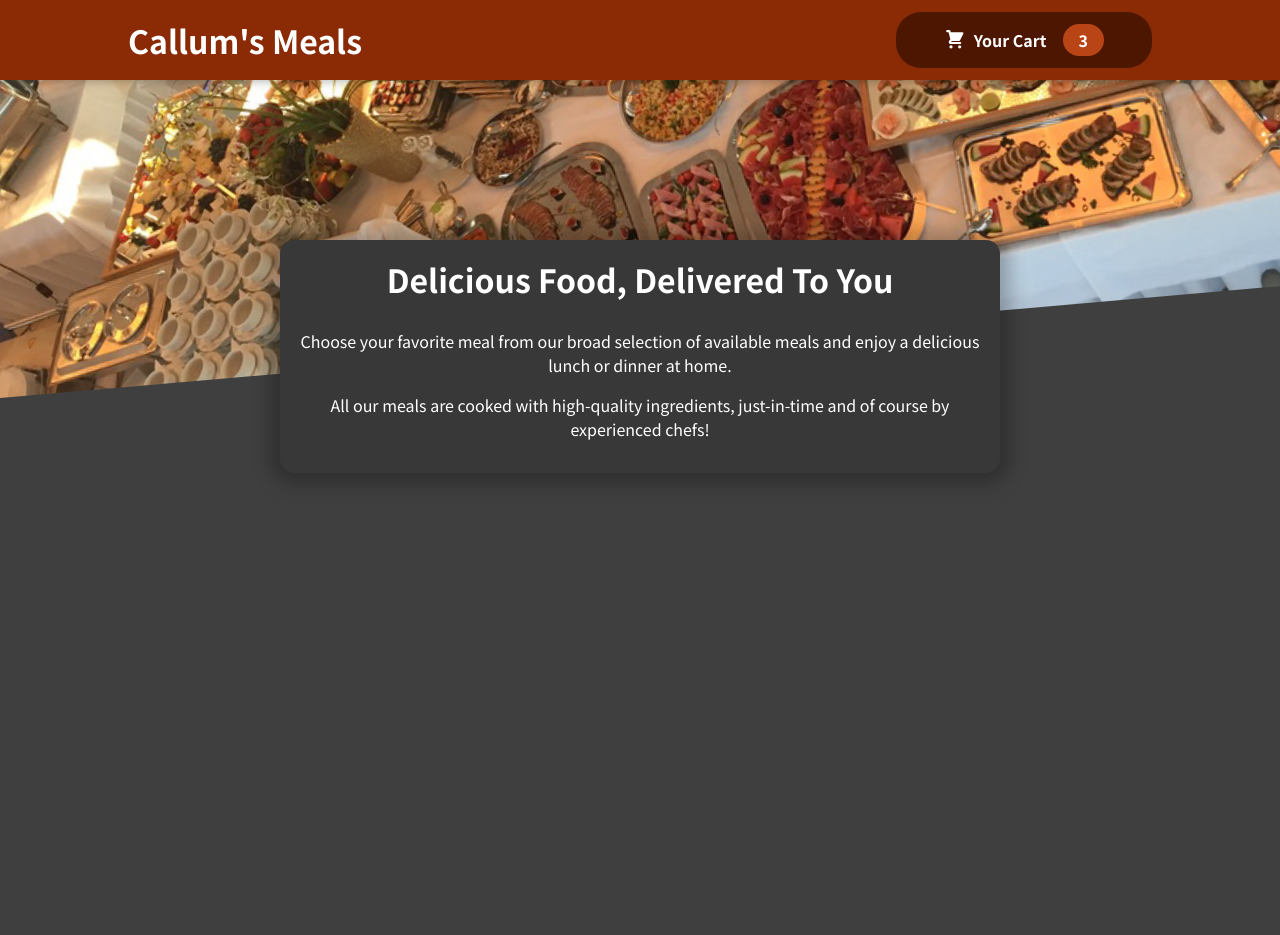
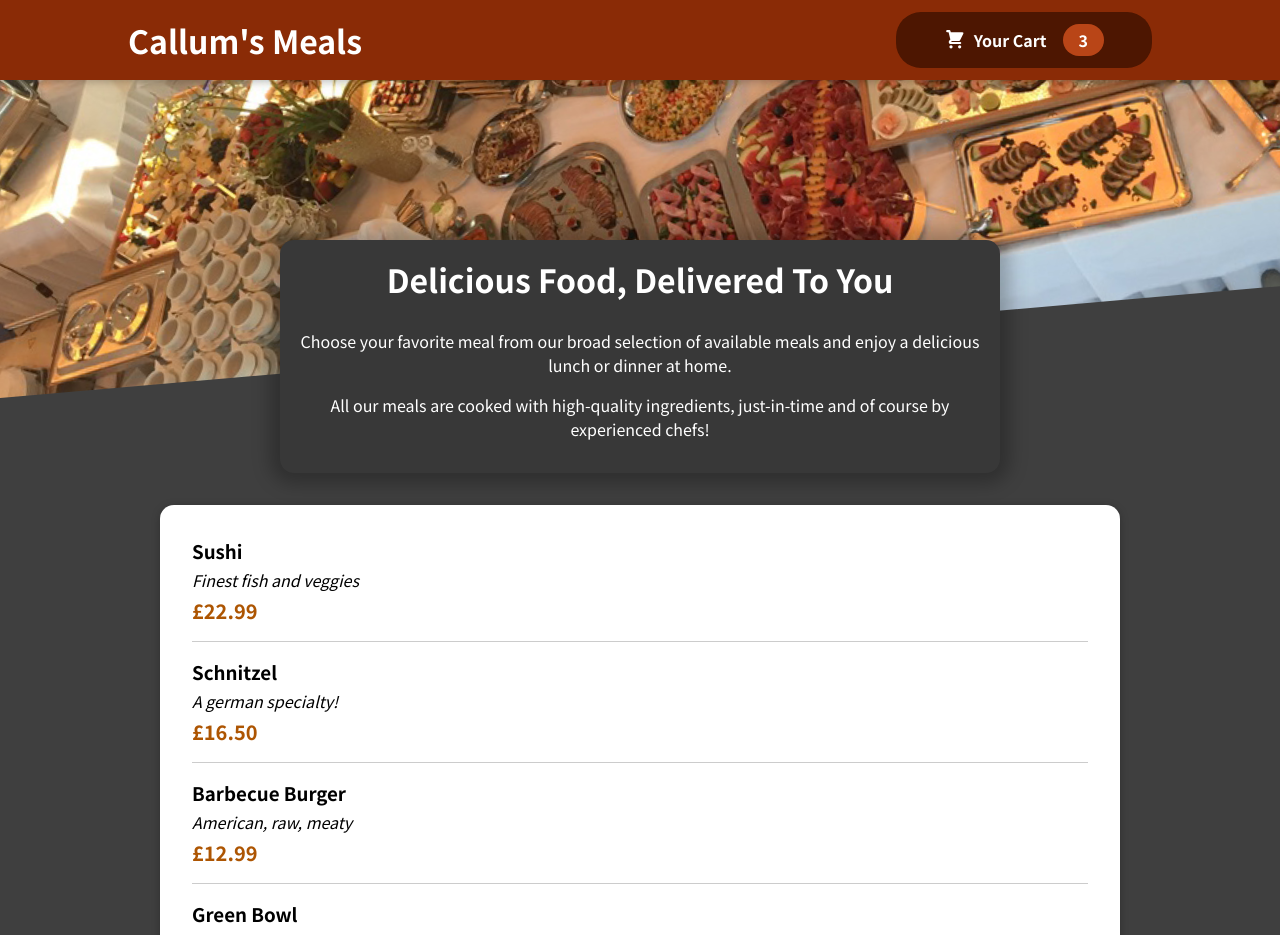
Before and after one commit to calgdon/Food-App, a React (Create React App) app: page / in a window 1280 px wide. Shown: the top 935 px of the page. Before the commit the page ends 800 px from the top, so only its background shows below. Built offline with nearby package versions, Linux system fonts and the light colour scheme.

Commit message:
added in individual meal items

```diff
--- a/src/components/Meals/AvailableMeals.js
+++ b/src/components/Meals/AvailableMeals.js
@@ -1,45 +1,50 @@
-import React from 'react'
-import classes from './AvailableMeals.module.css'
+import React from "react";
+import classes from "./AvailableMeals.module.css";
+import Card from "../UI/Card";
+import MealItem from "./MealItem/MealItem";
 
 const DUMMY_MEALS = [
   {
-      id: 'm1',
-      name: 'Sushi',
-      description: 'Finest fish and veggies',
+    id: "m1",
+    name: "Sushi",
+    description: "Finest fish and veggies",
     price: 22.99,
   },
   {
-      id: 'm2',
-      name: 'Schnitzel',
-      description: 'A german specialty!',
+    id: "m2",
+    name: "Schnitzel",
+    description: "A german specialty!",
     price: 16.5,
   },
   {
-      id: 'm3',
-      name: 'Barbecue Burger',
-      description: 'American, raw, meaty',
+    id: "m3",
+    name: "Barbecue Burger",
+    description: "American, raw, meaty",
     price: 12.99,
   },
   {
-      id: 'm4',
-      name: 'Green Bowl',
-      description: 'Healthy...and green...',
+    id: "m4",
+    name: "Green Bowl",
+    description: "Healthy...and green...",
     price: 18.99,
   },
 ];
 
 function AvailableMeals() {
-    const mealsList = DUMMY_MEALS.map((meal) => {
-        <li>{meal.name}</li>
-    })
+  const mealsList = DUMMY_MEALS.map((meal) => <MealItem
+    key={meal.id}
+    name={meal.name}
+    description={meal.description}
+    price={meal.price}
+  />);
 
   return (
     <section className={classes.meals}>
-        <ul>
-            {mealsList}
-        </ul>
+      <Card>
+        <ul>{mealsList}</ul>
+      </Card>
     </section>
-  )
+  );
 }
 
-export default AvailableMeals
+export default AvailableMeals;
--- /dev/null
+++ b/src/components/Meals/MealItem/MealItem.js
@@ -0,0 +1,22 @@
+import React from 'react'
+import classes from './MealItem.module.css'
+
+function MealItem(props) {
+
+    const price = `£${props.price.toFixed(2)}`
+
+  return (
+    <li className={classes.meal}>
+    <div>
+        <h3>{props.name}</h3>
+        <div className={classes.description}>{props.description}</div>
+        <div className={classes.price}>{price}</div>
+    </div>
+    <div>
+    </div>
+
+    </li>
+  )
+}
+
+export default MealItem
--- /dev/null
+++ b/src/components/Meals/MealItem/MealItem.module.css
@@ -0,0 +1,22 @@
+.meal {
+    display: flex;
+    justify-content: space-between;
+    margin: 1rem;
+    padding-bottom: 1rem;
+    border-bottom: 1px solid #ccc;
+  }
+
+  .meal h3 {
+    margin: 0 0 0.25rem 0;
+  }
+
+  .description {
+    font-style: italic;
+  }
+
+  .price {
+    margin-top: 0.25rem;
+    font-weight: bold;
+    color: #ad5502;
+    font-size: 1.25rem;
+  }
--- /dev/null
+++ b/src/components/UI/Card.js
@@ -0,0 +1,10 @@
+import React from 'react'
+import classes from './Card.module.css'
+
+function Card(props) {
+  return (
+    <div className={classes.card}>{props.children}</div>
+  )
+}
+
+export default Card
--- /dev/null
+++ b/src/components/UI/Card.module.css
@@ -0,0 +1,6 @@
+.card {
+    padding: 1rem;
+    box-shadow: 0 2px 8px rgba(0, 0, 0, 0.25);
+    border-radius: 14px;
+    background-color: white;
+  }
```
Also changed, not shown: src/components/Meals/MealItem/MealItemForm.js (added). Lines whose indentation alone changed are shown as unchanged.
